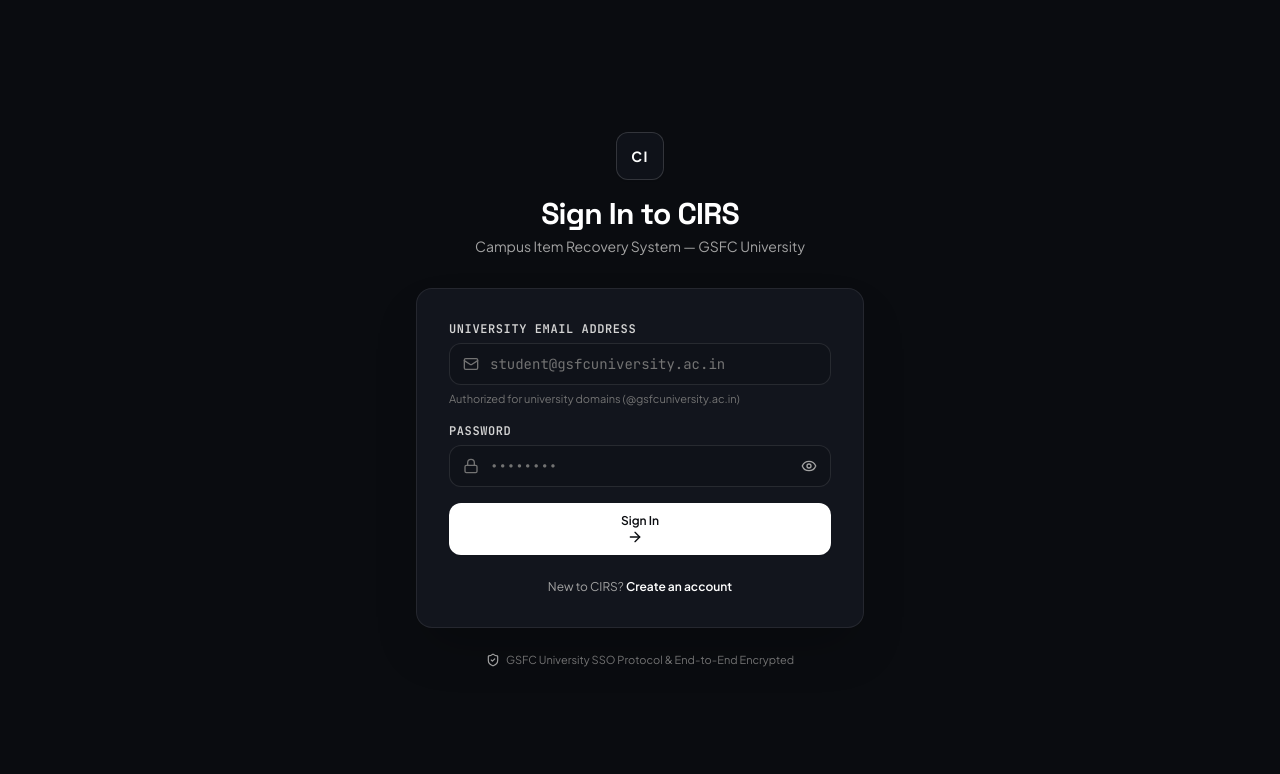
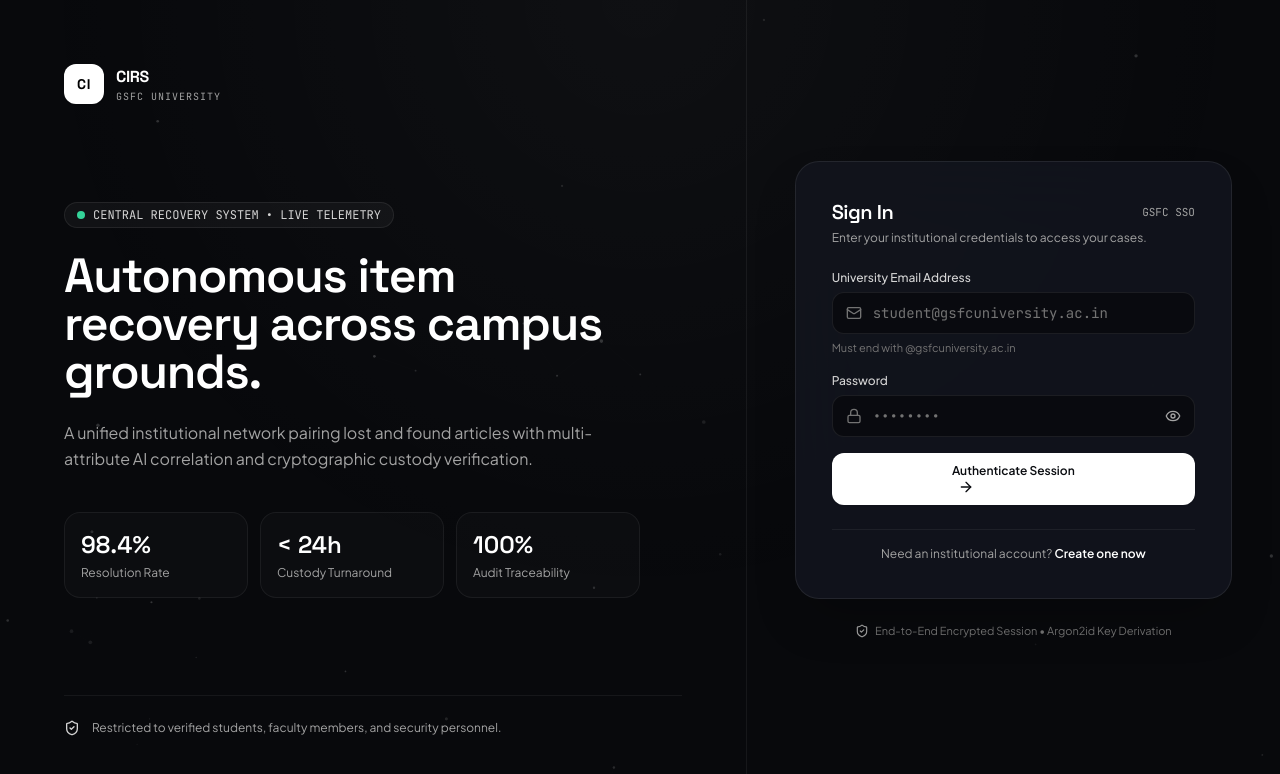
Before and after one commit to pratham-hub1/CIRS, a React (Vite) app in the folder Frontend/: page /login in a window 1280 px wide. Shown: the top 774 px of the page. Built offline with nearby package versions, Linux system fonts and the light colour scheme; no server answers.

Commit message:
feat(auth): transform login experience into cinematic split-screen studio with live recovery telemetry and ambient backdrop

```diff
--- a/Frontend/src/pages/auth/Login.tsx
+++ b/Frontend/src/pages/auth/Login.tsx
@@ -1,10 +1,11 @@
 import React, { useState } from 'react';
 import { Link, useNavigate, useLocation } from 'react-router-dom';
-import { Eye, EyeOff, Lock, Mail, ArrowRight, ShieldCheck, AlertCircle, Shield } from 'lucide-react';
+import { Eye, EyeOff, Lock, Mail, ArrowRight, ShieldCheck, AlertCircle, Sparkles, CheckCircle2 } from 'lucide-react';
 import { useAuth } from '../../context/AuthContext';
 import { useToast } from '../../context/ToastContext';
 import { Button } from '../../components/common/Button';
 import { FadeIn } from '../../components/common/AnimatedTransitions';
+import { AmbientCanvas } from '../../components/common/AmbientCanvas';
 import { celebrateConfetti } from '../../lib/confetti';
 
 export const Login: React.FC = () => {
@@ -46,23 +47,93 @@
   };
 
   return (
-    <div className="min-h-screen bg-[#0A0C10] flex flex-col justify-center py-12 px-4 sm:px-6 lg:px-8 selection:bg-white/20 selection:text-white">
-      <FadeIn className="sm:mx-auto sm:w-full sm:max-w-md text-center">
-        <div className="w-12 h-12 rounded-xl bg-neutral-900 border border-white/15 flex items-center justify-center text-white font-bold text-sm tracking-widest mx-auto mb-4 shadow-sm">
+    <div className="min-h-screen bg-[#08090C] text-white flex flex-col lg:grid lg:grid-cols-12 relative overflow-hidden selection:bg-white selection:text-black font-sans">
+      {/* Background Animated Particle Canvas */}
+      <AmbientCanvas particleCount={55} />
+
+      {/* Left Column: Brand Showcase & Institutional Telemetry (Desktop) */}
+      <div className="hidden lg:flex lg:col-span-6 xl:col-span-7 flex-col justify-between p-12 xl:p-16 relative z-10 border-r border-white/[0.06]">
+        {/* Top bar */}
+        <div className="flex items-center space-x-3">
+          <div className="w-10 h-10 rounded-xl bg-white text-black font-display font-bold flex items-center justify-center text-sm tracking-wider shadow-sm">
             CI
           </div>
-        <h1 className="text-2xl sm:text-3xl font-display font-bold tracking-tight text-white">
-          Sign In to CIRS
+          <div>
+            <span className="font-display font-bold tracking-tight text-white text-base">
+              CIRS
+            </span>
+            <span className="block text-[10px] font-mono tracking-widest text-neutral-400 uppercase">
+              GSFC UNIVERSITY
+            </span>
+          </div>
+        </div>
+
+        {/* Center Hero Copy */}
+        <div className="max-w-xl space-y-6 my-auto py-12">
+          <div className="inline-flex items-center gap-2 px-3 py-1 rounded-full bg-white/[0.04] border border-white/[0.08] text-neutral-300 text-xs font-mono">
+            <span className="w-2 h-2 rounded-full bg-emerald-400 animate-pulse" />
+            <span>CENTRAL RECOVERY SYSTEM • LIVE TELEMETRY</span>
+          </div>
+
+          <h1 className="text-4xl xl:text-5xl font-display font-semibold tracking-tight text-white leading-[1.15]">
+            Autonomous item recovery across campus grounds.
           </h1>
-        <p className="mt-1 text-xs sm:text-sm text-neutral-400">
-          Campus Item Recovery System — GSFC University
+
+          <p className="text-base text-neutral-400 font-normal leading-relaxed">
+            A unified institutional network pairing lost and found articles with multi-attribute AI correlation and cryptographic custody verification.
           </p>
-      </FadeIn>
 
-      <FadeIn delay={0.1} className="mt-8 sm:mx-auto sm:w-full sm:max-w-md">
-        <div className="bg-[#12151D] py-8 px-6 sm:px-8 rounded-2xl border border-white/[0.08] shadow-2xl">
+          {/* Metric cards */}
+          <div className="grid grid-cols-3 gap-3 pt-4">
+            <div className="p-4 rounded-2xl bg-white/[0.02] border border-white/[0.06]">
+              <div className="text-2xl font-display font-semibold text-white">98.4%</div>
+              <div className="text-xs text-neutral-400 mt-1">Resolution Rate</div>
+            </div>
+            <div className="p-4 rounded-2xl bg-white/[0.02] border border-white/[0.06]">
+              <div className="text-2xl font-display font-semibold text-white">&lt; 24h</div>
+              <div className="text-xs text-neutral-400 mt-1">Custody Turnaround</div>
+            </div>
+            <div className="p-4 rounded-2xl bg-white/[0.02] border border-white/[0.06]">
+              <div className="text-2xl font-display font-semibold text-white">100%</div>
+              <div className="text-xs text-neutral-400 mt-1">Audit Traceability</div>
+            </div>
+          </div>
+        </div>
+
+        {/* Bottom Security Pledge */}
+        <div className="flex items-center space-x-3 text-xs text-neutral-400 pt-6 border-t border-white/[0.06]">
+          <ShieldCheck className="w-4 h-4 text-neutral-300 shrink-0" />
+          <span>Restricted to verified students, faculty members, and security personnel.</span>
+        </div>
+      </div>
+
+      {/* Right Column: Interactive Sign In Card */}
+      <div className="lg:col-span-6 xl:col-span-5 flex flex-col justify-center items-center p-6 sm:p-10 lg:p-12 relative z-10 my-auto w-full">
+        <FadeIn className="w-full max-w-md">
+          {/* Mobile Header */}
+          <div className="lg:hidden text-center mb-8">
+            <div className="w-11 h-11 rounded-xl bg-white text-black font-display font-bold flex items-center justify-center text-sm mx-auto mb-3">
+              CI
+            </div>
+            <h1 className="text-2xl font-display font-bold text-white">CIRS</h1>
+            <p className="text-xs text-neutral-400 mt-1">Campus Item Recovery System • GSFC University</p>
+          </div>
+
+          <div className="bg-[#12151D]/90 backdrop-blur-2xl p-7 sm:p-9 rounded-3xl border border-white/[0.08] shadow-2xl space-y-6">
+            <div>
+              <div className="flex items-center justify-between mb-1">
+                <h2 className="text-xl font-display font-semibold text-white tracking-tight">
+                  Sign In
+                </h2>
+                <span className="text-[11px] font-mono text-neutral-400">GSFC SSO</span>
+              </div>
+              <p className="text-xs text-neutral-400">
+                Enter your institutional credentials to access your cases.
+              </p>
+            </div>
+
             {errorMessage && (
-            <div className="mb-5 p-3.5 rounded-xl bg-rose-500/10 border border-rose-500/20 text-xs text-rose-300 font-medium flex items-center gap-2">
+              <div className="p-3.5 rounded-xl bg-rose-500/10 border border-rose-500/20 text-xs text-rose-300 font-medium flex items-center gap-2.5">
                 <AlertCircle className="w-4 h-4 shrink-0 text-rose-400" />
                 <span>{errorMessage}</span>
               </div>
@@ -72,7 +143,7 @@
               <div>
                 <label
                   htmlFor="email"
-                className="block text-xs font-mono font-semibold uppercase tracking-wider text-neutral-300 mb-1.5"
+                  className="block text-xs font-medium text-neutral-300 mb-1.5"
                 >
                   University Email Address
                 </label>
@@ -87,18 +158,18 @@
                     value={email}
                     onChange={(e) => setEmail(e.target.value)}
                     placeholder="student@gsfcuniversity.ac.in"
-                  className="block w-full pl-10 pr-3.5 py-2.5 text-xs sm:text-sm border border-white/10 rounded-xl focus:outline-none focus:ring-1 focus:ring-white bg-neutral-900 text-white placeholder-neutral-500 font-mono"
+                    className="block w-full pl-10 pr-3.5 py-2.5 text-xs sm:text-sm border border-white/[0.08] rounded-xl focus:outline-none focus:ring-1 focus:ring-white bg-black/40 text-white placeholder-neutral-500 font-mono transition-all"
                   />
                 </div>
                 <p className="mt-1.5 text-[11px] text-neutral-500">
-                Authorized for university domains (@gsfcuniversity.ac.in)
+                  Must end with @gsfcuniversity.ac.in
                 </p>
               </div>
 
               <div>
                 <label
                   htmlFor="password"
-                className="block text-xs font-mono font-semibold uppercase tracking-wider text-neutral-300 mb-1.5"
+                  className="block text-xs font-medium text-neutral-300 mb-1.5"
                 >
                   Password
                 </label>
@@ -113,7 +184,7 @@
                     value={password}
                     onChange={(e) => setPassword(e.target.value)}
                     placeholder="••••••••"
-                  className="block w-full pl-10 pr-10 py-2.5 text-xs sm:text-sm border border-white/10 rounded-xl focus:outline-none focus:ring-1 focus:ring-white bg-neutral-900 text-white placeholder-neutral-500 font-mono"
+                    className="block w-full pl-10 pr-10 py-2.5 text-xs sm:text-sm border border-white/[0.08] rounded-xl focus:outline-none focus:ring-1 focus:ring-white bg-black/40 text-white placeholder-neutral-500 font-mono transition-all"
                   />
                   <button
                     type="button"
@@ -129,26 +200,27 @@
                 type="submit"
                 variant="primary"
                 isLoading={isSubmitting}
-              className="w-full py-2.5 text-xs font-semibold"
+                className="w-full py-2.5 text-xs font-semibold mt-2"
               >
-              <span>Sign In</span>
+                <span>Authenticate Session</span>
                 <ArrowRight className="w-4 h-4 ml-1.5" />
               </Button>
             </form>
 
-          <div className="mt-6 text-center text-xs text-neutral-400">
-            New to CIRS?{' '}
+            <div className="pt-4 border-t border-white/[0.06] text-center text-xs text-neutral-400">
+              Need an institutional account?{' '}
               <Link to="/register" className="font-semibold text-white hover:underline">
-              Create an account
+                Create one now
               </Link>
             </div>
           </div>
 
           <div className="mt-6 text-center text-[11px] text-neutral-500 flex items-center justify-center space-x-1.5">
             <ShieldCheck className="w-3.5 h-3.5 text-neutral-400" />
-          <span>GSFC University SSO Protocol &amp; End-to-End Encrypted</span>
+            <span>End-to-End Encrypted Session • Argon2id Key Derivation</span>
           </div>
         </FadeIn>
       </div>
+    </div>
   );
 };
```
Lines whose indentation alone changed are shown as unchanged.
